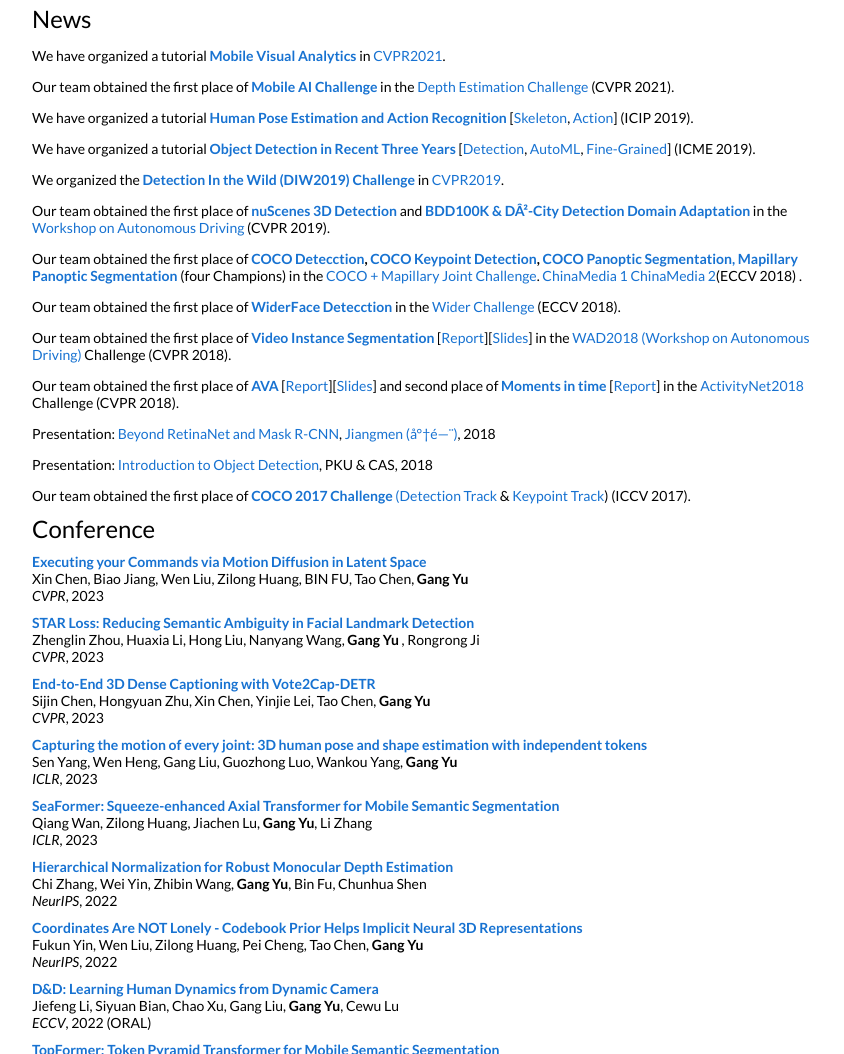
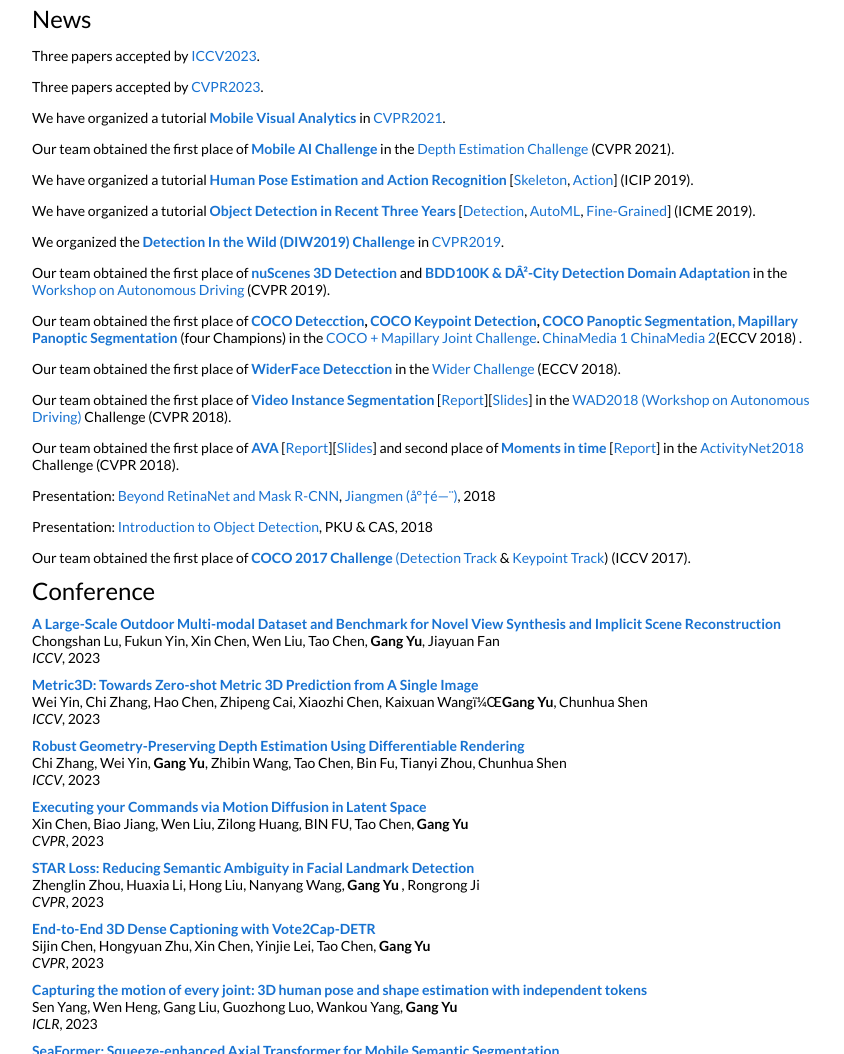
Before and after one commit to skicy/skicy.github.io, a plain HTML site: page index.html in a window 1280 px wide. Shown: the part 339-1393 px from the top of the page, without its empty margins (210-1054 px from the left). Drawn offline with Linux system fonts and the light colour scheme.

Commit message:
adding iccv2023 paper

```diff
--- a/index.html
+++ b/index.html
@@ -76,7 +76,13 @@
             <tr>
               <td width="100%" align="left">
                 <font size="5">News</font> <!-- <font size="3">(for full publications, please see google scholars)</font> -->
-               <p>
+                <p>
+                  Three papers accepted by <a  target="_blank" href="https://iccv2023.thecvf.com/">ICCV2023</a>.
+                </p>
+                <p>
+                  Three papers accepted by <a  target="_blank" href="https://cvpr2023.thecvf.com/">CVPR2023</a>.
+                </p>
+                <p>
                   We have organized a tutorial <strong><a  target="_blank" href="https://embedded-dl-lab.github.io/mobile-visual-analytics/">Mobile Visual Analytics</a></strong>  in <a  target="_blank" href="https://cvpr2021.thecvf.com/">CVPR2021</a>.
                  </p>
                  <p>
@@ -136,10 +142,45 @@
          </td>
        </tr>
 
-<tr>
+
+   <tr>
+        <td width="100%" align="left">
+        <p>
+        <b><a target="_blank" href="https://arxiv.org/abs/2301.06782">A Large-Scale Outdoor Multi-modal Dataset and Benchmark for Novel View Synthesis and Implicit Scene Reconstruction</a> </b>
+        <br>
+        Chongshan Lu, Fukun Yin, Xin Chen, Wen Liu, Tao Chen, <strong>Gang Yu</strong>, Jiayuan Fan <br>
+        <i>ICCV</i>, 2023<br>
+        </p>
+        </td>
+    </tr>
+
+    <tr>
+      <td width="100%" align="left">
+      <p>
+      <b><a target="_blank" href="https://arxiv.org/abs/2307.10984">Metric3D: Towards Zero-shot Metric 3D Prediction from A Single Image</a> </b>
+      <br>
+      Wei Yin, Chi Zhang, Hao Chen, Zhipeng Cai, Xiaozhi Chen, Kaixuan Wang，<strong>Gang Yu</strong>, Chunhua Shen<br>
+      <i>ICCV</i>, 2023<br>
+      </p>
+      </td>
+  </tr>
+
+  <tr>
     <td width="100%" align="left">
     <p>
-    <b><a target="_blank" href="">Executing your Commands via Motion Diffusion in Latent Space</a> </b>
+    <b><a target="_blank" href="">Robust Geometry-Preserving Depth Estimation Using Differentiable Rendering</a> </b>
+    <br>
+    Chi Zhang, Wei Yin, <strong>Gang Yu</strong>, Zhibin Wang, Tao Chen, Bin Fu, Tianyi Zhou, Chunhua Shen<br>
+    <i>ICCV</i>, 2023<br>
+    </p>
+    </td>
+</tr>
+
+
+       <tr>
+    <td width="100%" align="left">
+    <p>
+    <b><a target="_blank" href="https://arxiv.org/abs/2212.04048">Executing your Commands via Motion Diffusion in Latent Space</a> </b>
     <br>
 Xin Chen, Biao Jiang, Wen Liu, Zilong Huang, BIN FU, Tao Chen, <strong>Gang Yu</strong> <br>
     <i>CVPR</i>, 2023<br>
@@ -152,7 +193,7 @@ Xin Chen, Biao Jiang, Wen Liu, Zilong Huang, BIN FU, Tao Chen, <strong>Gang Yu</
 <tr>
     <td width="100%" align="left">
     <p>
-    <b><a target="_blank" href="">STAR Loss: Reducing Semantic Ambiguity in Facial Landmark Detection</a> </b>
+    <b><a target="_blank" href="https://arxiv.org/abs/2306.02763">STAR Loss: Reducing Semantic Ambiguity in Facial Landmark Detection</a> </b>
     <br>
 Zhenglin Zhou, Huaxia Li, Hong Liu, Nanyang Wang,  <strong>Gang Yu</strong> , Rongrong Ji <br>
     <i>CVPR</i>, 2023<br>
@@ -163,7 +204,7 @@ Zhenglin Zhou, Huaxia Li, Hong Liu, Nanyang Wang,  <strong>Gang Yu</strong> , Ro
 <tr>
     <td width="100%" align="left">
     <p>
-    <b><a target="_blank" href="">End-to-End 3D Dense Captioning with Vote2Cap-DETR</a> </b>
+    <b><a target="_blank" href="https://arxiv.org/abs/2301.02508">End-to-End 3D Dense Captioning with Vote2Cap-DETR</a> </b>
     <br>
 Sijin Chen, Hongyuan Zhu, Xin Chen, Yinjie Lei, Tao Chen, <strong>Gang Yu</strong> <br>
     <i>CVPR</i>, 2023<br>
@@ -284,7 +325,7 @@ Guan'an Wang, Shuo Yang, Huanyu Liu, Zhicheng Wang, Yang Yang, Shuliang Wang, <s
     <tr>
     <td width="100%" align="left">
     <p>
-    <b><a target="_blank" href="">Context Prior for Scene Segmentation</a> </b><br>
+    <b><a target="_blank" href="https://arxiv.org/abs/2004.01547">Context Prior for Scene Segmentation</a> </b><br>
 Changqian Yu, Jingbo Wang, Changxin Gao,  <strong>Gang Yu</strong>, Chunhua Shen, Nong Sang<br>
     <i>CVPR</i>, 2020 <br>
     </p>
```
